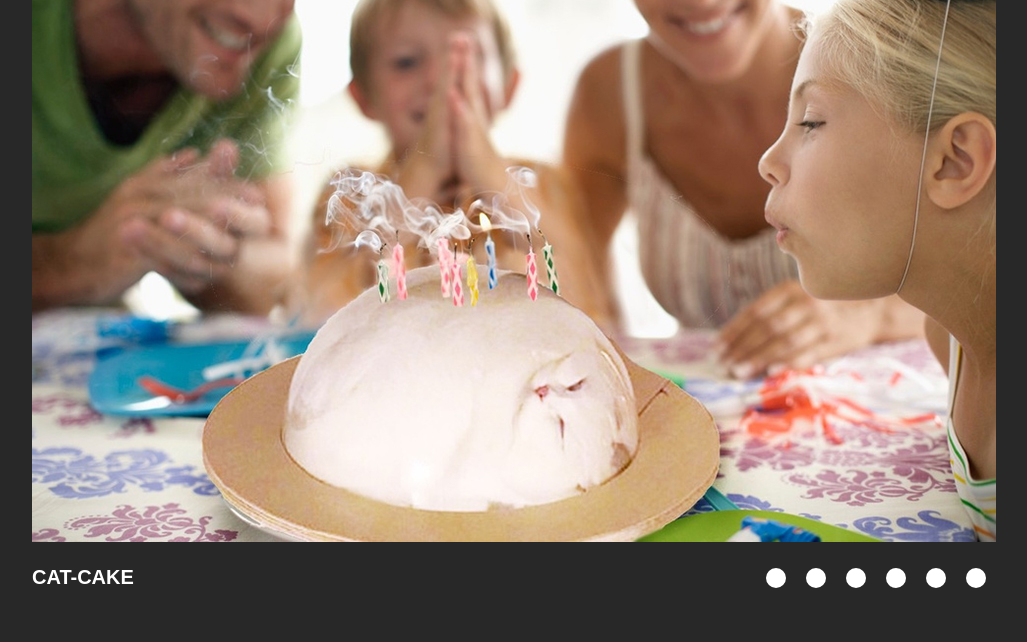
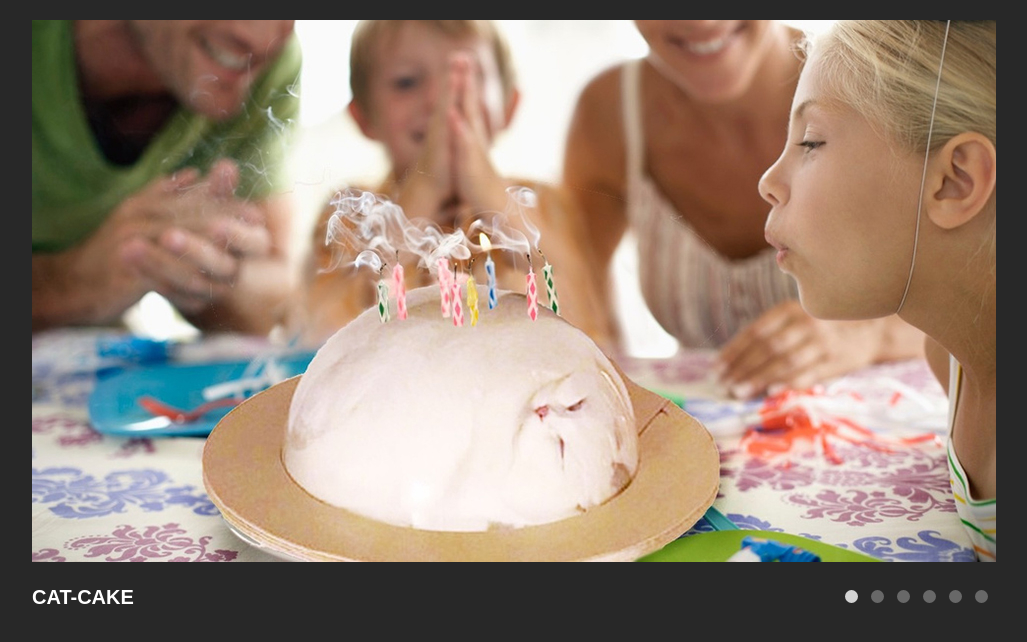
Before and after one commit to IVIatilda/cssMemSlider, a plain HTML site: page cssMemSlider/index.html in a window 1280 px wide. Shown: the whole page, without its empty margins (126-1153 px from the left). Drawn offline with Linux system fonts and the light colour scheme.

Commit message:
feat: style for dots Sat Oct 16 2021 19:23:22

```diff
--- a/cssMemSlider/css/style.css
+++ b/cssMemSlider/css/style.css
@@ -5,6 +5,7 @@ body {
     align-items: center;
     justify-content: center;
     font-family: Arial, Helvetica, sans-serif;
+    padding: 20px;
 }
 
 .slider {
@@ -57,7 +58,7 @@ ul.slider-control {
     display: flex;
     align-items: center;
     justify-content: flex-end;
-    margin: 20px 0;
+    margin: 10px 0;
     padding: 0;
     list-style: none;
     z-index: 100;
@@ -65,10 +66,35 @@ ul.slider-control {
 }
 
 label {
-    background: #fff;
-    width: 20px;
-    height: 20px;
+    width: 26px;
+    height: 26px;
     display: block;
-    margin: 0 10px;
     border-radius: 50%;
+    cursor: pointer;
+    position: relative;
 }
+
+label::before {
+    content: '';
+    display: block;
+    width: 13px;
+    height: 13px;
+    position: absolute;
+    top: 5px;
+    left: 5px;
+    border-radius: 50%;
+    background: rgba(255, 255, 255, 0.3);
+}
+
+label:hover::before {
+    background: rgba(255, 255, 255, 0.6);
+}
+
+input#img-1:checked ~ ul.slider-control label#dot-1::before,
+input#img-2:checked ~ ul.slider-control label#dot-2::before,
+input#img-3:checked ~ ul.slider-control label#dot-3::before,
+input#img-4:checked ~ ul.slider-control label#dot-4::before,
+input#img-5:checked ~ ul.slider-control label#dot-5::before,
+input#img-6:checked ~ ul.slider-control label#dot-6::before {
+    background: rgba(255, 255, 255, 0.8);
+}
--- a/cssMemSlider/index.html
+++ b/cssMemSlider/index.html
@@ -28,12 +28,12 @@
         <div class="slide"><img src="./images/img6.png" alt=""></div>
         <div class="text">Cat-alarm</div>
         <ul class="slider-control">
-            <li><label for="img-1"></label></li>
-            <li><label for="img-2"></label></li>
-            <li><label for="img-3"></label></li>
-            <li><label for="img-4"></label></li>
-            <li><label for="img-5"></label></li>
-            <li><label for="img-6"></label></li>
+            <li><label for="img-1" id="dot-1"></label></li>
+            <li><label for="img-2" id="dot-2"></label></li>
+            <li><label for="img-3" id="dot-3"></label></li>
+            <li><label for="img-4" id="dot-4"></label></li>
+            <li><label for="img-5" id="dot-5"></label></li>
+            <li><label for="img-6" id="dot-6"></label></li>
         </ul>
     </div>
 </body>
```
